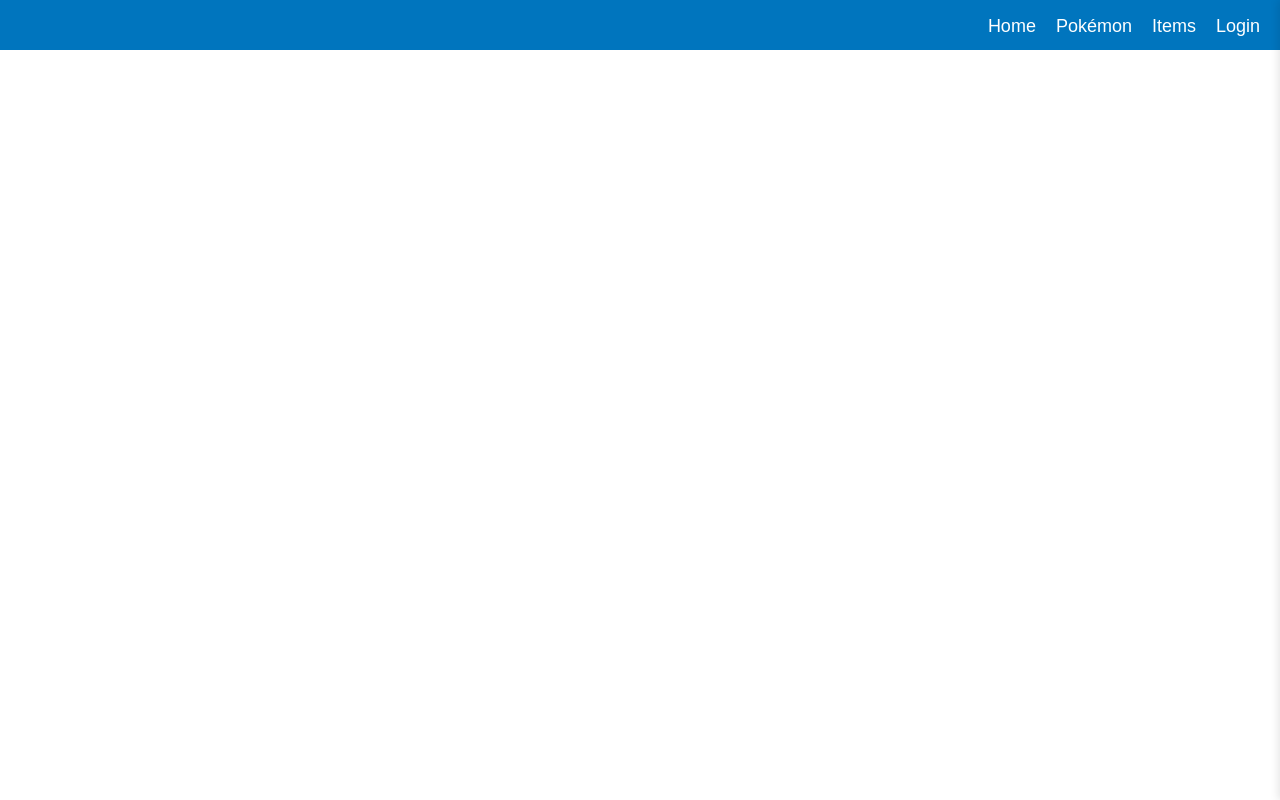
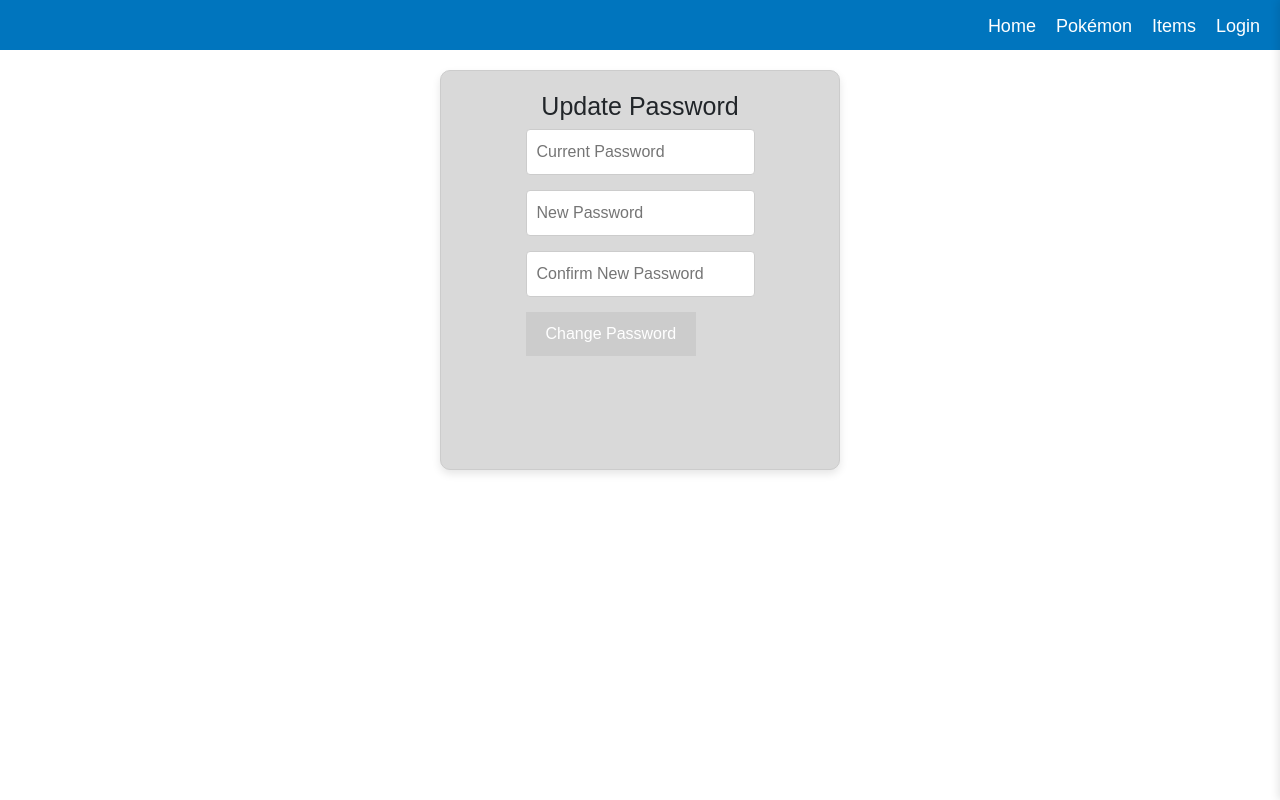
Before and after one commit to felixvanmill/pokemon-app-vite, a React (Vite) app: page /account/profile in a window 1280 px wide. Built offline with nearby package versions, Linux system fonts and the light colour scheme.

Commit message:
Password change page added

```diff
--- a/src/App.jsx
+++ b/src/App.jsx
@@ -6,9 +6,9 @@ import PokemonPage from './pages/PokemonPage.jsx';
 import PokemonDetails from './pages/PokemonDetails.jsx';
 import { BrowserRouter as Router, Route, Routes } from 'react-router-dom';
 import { AuthProvider } from './contexts/AuthContext.jsx';
-import ItemsPage from "./pages/ItemsPage.jsx";
+import ItemsPage from './pages/ItemsPage.jsx';
 import MyPokemonPage from './pages/MyPokemonPage.jsx';  // Import the MyPokemonPage component
-
+import ProfilePage from './pages/ProfilePage.jsx';  // Import the ProfilePage component
 
 function App() {
     return (
@@ -22,6 +22,7 @@ function App() {
                     <Route path="/pokemon/:pokemonId" element={<PokemonDetails />} />
                     <Route path="/items" element={<ItemsPage />} />
                     <Route path="/account/mypokemon" element={<MyPokemonPage />} />  // Add the route for MyPokemonPage
+                    <Route path="/account/profile" element={<ProfilePage />} />  // Add the route for ProfilePage
                 </Routes>
             </Router>
         </AuthProvider>
--- a/src/components/Navbar.jsx
+++ b/src/components/Navbar.jsx
@@ -5,7 +5,7 @@ import { useAuth } from '../contexts/AuthContext.jsx';
 import '../styles/NavBar.css';
 
 const Navbar = () => {
-    const { userEmail, isAuthenticated, logout } = useAuth();
+    const { currentUser, isAuthenticated, logout } = useAuth();
     const [isSidebarOpen, setSidebarOpen] = useState(false);
     const [accountDropdown, setAccountDropdown] = useState(false);
     const navigate = useNavigate();
@@ -36,7 +36,7 @@ const Navbar = () => {
         return () => window.removeEventListener('resize', handleResize);
     }, [isSidebarOpen]); // Dependencies array ensures effect runs only when isSidebarOpen changes
 
-    const accountLabel = isAuthenticated ? `Account (${userEmail})` : "Login";
+    const accountLabel = isAuthenticated ? `Account (${currentUser?.email})` : "Login";
 
     return (
         <div className="Navbar">
--- a/src/pages/LogInPage.jsx
+++ b/src/pages/LogInPage.jsx
@@ -73,15 +73,33 @@ function LogInPage() {
 
                 if (response.ok) {
                     setRegisterMessage("Registration successful!");
-                    login(email);
+                    const authResponse = await fetch(`${API_BASE_URL}/users/authenticate`, {
+                        method: 'POST',
+                        headers: {
+                            'Content-Type': 'application/json',
+                            'X-Api-Key': API_KEY,
+                        },
+                        body: JSON.stringify({ username: email, password: password }),
+                    });
+                    if (authResponse.ok) {
+                        const data = await authResponse.json();
+                        // console.log("Auth response data:", data); // Debugging
+                        login(email, data.jwt); // Ensure token is stored
                         navigate('/');
+                    } else {
+                        const errorData = await authResponse.json();
+                        console.error("Auth error response:", errorData); // Debugging
+                        setRegisterError("Failed to authenticate after registration.");
+                    }
                 } else if (response.status === 409) {
                     setRegisterError("User already exists.");
                 } else {
                     const errorData = await response.json();
+                    console.error("Register error response:", errorData); // Debugging
                     setRegisterError(`Registration failed: ${errorData.message || 'Unknown error'}.`);
                 }
             } catch (error) {
+                console.error("Registration error:", error); // Debugging
                 setRegisterError("An error occurred during registration.");
             }
 
@@ -104,17 +122,19 @@ function LogInPage() {
 
                 if (response.ok) {
                     const data = await response.json();
+                    // console.log("Auth response data:", data); // Debugging
                     setLoginMessage("Login successful!");
-                    login(email);
+                    login(email, data.jwt); // Ensure token is stored
                     navigate('/');
-                    console.log("JWT Token:", data.token);
                 } else if (response.status === 401) {
                     setLoginError("Invalid password.");
                 } else {
                     const errorData = await response.json();
+                    console.error("Login error response:", errorData); // Debugging
                     setLoginError(`Login failed: ${errorData.message || 'Unknown error'}.`);
                 }
             } catch (error) {
+                console.error("Login error:", error); // Debugging
                 setLoginError("An error occurred during login.");
             }
         }
@@ -148,11 +168,11 @@ function LogInPage() {
                 <div style={{ width: "200%", position: "relative" }}>
                     <form onSubmit={handleSubmit} className={`Frame3 ${isRegistering ? 'hiddenForm' : 'visibleForm'}`}>
                         <div className="Emailframe">
-                            <input type="email" id="email" name="email" value={email}
+                            <input type="email" id="email-login" name="email" value={email}
                                    onChange={(e) => setEmail(e.target.value)} placeholder="Enter your email" required/>
                         </div>
                         <div className="Passwordframe">
-                            <input type="password" id="password" name="password" value={password}
+                            <input type="password" id="password-login" name="password" value={password}
                                    onChange={handlePasswordChange} placeholder="Enter your password" required/>
                         </div>
                         <div className="LogInErrorContainer">
@@ -171,15 +191,15 @@ function LogInPage() {
 
                     <form onSubmit={handleSubmit} className={`Frame3 ${isRegistering ? 'visibleForm' : 'hiddenForm'}`}>
                         <div className="Emailframe">
-                            <input type="email" id="email" name="email" value={email}
+                            <input type="email" id="email-register" name="email" value={email}
                                    onChange={(e) => setEmail(e.target.value)} placeholder="Enter your email" required/>
                         </div>
                         <div className="Passwordframe">
-                            <input type="password" id="password" name="password" value={password}
+                            <input type="password" id="password-register" name="password" value={password}
                                    onChange={handlePasswordChange} placeholder="Enter your password" required/>
                         </div>
                         <div className="Passwordframe">
-                            <input type="password" id="confirmPassword" name="confirmPassword" value={confirmPassword}
+                            <input type="password" id="confirmPassword-register" name="confirmPassword" value={confirmPassword}
                                    onChange={handleConfirmPasswordChange} placeholder="Confirm your password" required/>
                         </div>
                         <div className="RegisterErrorContainer">
--- /dev/null
+++ b/src/pages/ProfilePage.jsx
@@ -0,0 +1,125 @@
+// src/pages/ProfilePage.jsx
+import React, { useState, useEffect } from 'react';
+import '../styles/ProfilePage.css';
+import { useAuth } from '../contexts/AuthContext.jsx';
+import { useNavigate } from 'react-router-dom';
+
+const API_BASE_URL = 'https://api.datavortex.nl/pokemonapp';
+const API_KEY = 'pokemonapp:uHlwzGrkpZ45KU8J22aU';
+
+function ProfilePage() {
+    const [currentPassword, setCurrentPassword] = useState("");
+    const [newPassword, setNewPassword] = useState("");
+    const [confirmNewPassword, setConfirmNewPassword] = useState("");
+    const [passwordError, setPasswordError] = useState("");
+    const [updateMessage, setUpdateMessage] = useState("");
+    const { currentUser, token, updateUser } = useAuth();
+    const navigate = useNavigate();
+
+    useEffect(() => {
+        if (newPassword !== confirmNewPassword) {
+            setPasswordError("Passwords do not match!");
+        } else {
+            setPasswordError("");
+        }
+    }, [newPassword, confirmNewPassword]);
+
+    useEffect(() => {
+        if (newPassword.length > 0 && newPassword.length < 8) {
+            setPasswordError("Password must be at least 8 characters long!");
+        } else if (newPassword === confirmNewPassword) {
+            setPasswordError("");
+        }
+    }, [newPassword, confirmNewPassword]);
+
+    const handlePasswordChange = async (event) => {
+        event.preventDefault();
+        setUpdateMessage("");
+
+        if (!currentUser) {
+            setPasswordError("User not authenticated.");
+            navigate('/login');
+            return;
+        }
+
+        if (newPassword.length < 8) {
+            setPasswordError("Password must be at least 8 characters long!");
+            return;
+        }
+
+        if (newPassword !== confirmNewPassword) {
+            setPasswordError("Passwords do not match!");
+            return;
+        }
+
+        const requestBody = {
+            email: currentUser.email,
+            password: newPassword,
+        };
+
+        try {
+            const response = await fetch(`${API_BASE_URL}/users/${currentUser.email}`, {
+                method: 'PUT',
+                headers: {
+                    'Content-Type': 'application/json',
+                    'X-Api-Key': API_KEY,
+                    'Authorization': `Bearer ${token}`, // Include the JWT token
+                },
+                body: JSON.stringify(requestBody),
+            });
+
+            if (response.ok) {
+                setUpdateMessage("Password updated successfully!");
+                updateUser({ password: newPassword });
+            } else {
+                const errorData = await response.json();
+                setPasswordError(errorData.message || "Failed to update password.");
+            }
+        } catch (error) {
+            setPasswordError("An error occurred during password update.");
+        }
+    };
+
+    return (
+        <div className="ProfilePage">
+            <h2>Update Password</h2>
+            <form onSubmit={handlePasswordChange}>
+                <div className="PasswordFrame">
+                    <input
+                        type="password"
+                        id="currentPassword"
+                        placeholder="Current Password"
+                        value={currentPassword}
+                        onChange={(e) => setCurrentPassword(e.target.value)}
+                        required
+                    />
+                </div>
+                <div className="PasswordFrame">
+                    <input
+                        type="password"
+                        id="newPassword"
+                        placeholder="New Password"
+                        value={newPassword}
+                        onChange={(e) => setNewPassword(e.target.value)}
+                        required
+                    />
+                </div>
+                <div className="PasswordFrame">
+                    <input
+                        type="password"
+                        id="confirmNewPassword"
+                        placeholder="Confirm New Password"
+                        value={confirmNewPassword}
+                        onChange={(e) => setConfirmNewPassword(e.target.value)}
+                        required
+                    />
+                </div>
+                {passwordError && <p className="error-message">{passwordError}</p>}
+                {updateMessage && <p className="update-message">{updateMessage}</p>}
+                <button type="submit" disabled={newPassword !== confirmNewPassword || newPassword.length < 8}>Change Password</button>
+            </form>
+        </div>
+    );
+}
+
+export default ProfilePage;
--- a/src/styles/LoginPage.css
+++ b/src/styles/LoginPage.css
@@ -72,7 +72,7 @@ body {
 }
 
 /* 4. Inputs */
-input#email, input#password, #confirmPassword {
+input#email-login, input#password-login, #confirmPassword {
     height: 50px;
     text-align: center;
     width: 100%; /* Full width for responsiveness */
@@ -152,7 +152,7 @@ input#email, input#password, #confirmPassword {
         width: 90%;
     }
 
-    input#email, input#password, #confirmPassword {
+    input#email-login, input#password-login, #confirmPassword {
         font-size: 14px; /* Smaller font size for smaller screens */
     }
 }
--- /dev/null
+++ b/src/styles/ProfilePage.css
@@ -0,0 +1,69 @@
+/* src/styles/ProfilePage.css */
+
+/*////////////////////////////////////////////////////////////////////////
+Table of Contents:
+    1. Profile Page Container
+    2. Password Frame
+    3. Error and Update Messages
+    4. Submit Button
+////////////////////////////////////////////////////////////////////////*/
+
+/* 1. Profile Page Container */
+.ProfilePage {
+    display: flex;
+    flex-direction: column;
+    align-items: center;
+    width: 60%;
+    max-width: 400px;
+    margin: 20px auto;
+    padding: 20px;
+    border: 1px solid #ccc;
+    border-radius: 10px;
+    box-shadow: 0 4px 8px rgba(0, 0, 0, 0.1);
+    background-color: #D9D9D9;
+    min-height: 400px;
+}
+
+/* 2. Password Frame */
+.PasswordFrame {
+    display: flex;
+    flex-direction: column;
+    width: 100%;
+    margin-bottom: 15px;
+}
+
+.PasswordFrame input {
+    width: 100%;
+    padding: 10px;
+    border: 1px solid #ccc;
+    border-radius: 4px;
+    font-size: 16px;
+}
+
+/* 3. Error and Update Messages */
+.error-message {
+    color: red;
+    font-size: 14px;
+}
+
+.update-message {
+    color: green;
+    font-size: 14px;
+}
+
+/* 4. Submit Button */
+button {
+    padding: 10px 20px;
+    font-size: 16px;
+    color: #fff;
+    background-color: #007bff;
+    border: none;
+    border-radius: 4px;
+    cursor: pointer;
+    margin-top: 10px;
+}
+
+button:disabled {
+    background-color: #ccc;
+    cursor: not-allowed;
+}
```
Also changed, not shown: src/contexts/AuthContext.jsx (+14 -5 lines), src/styles/base.css (added). Lines whose indentation alone changed are shown as unchanged.
